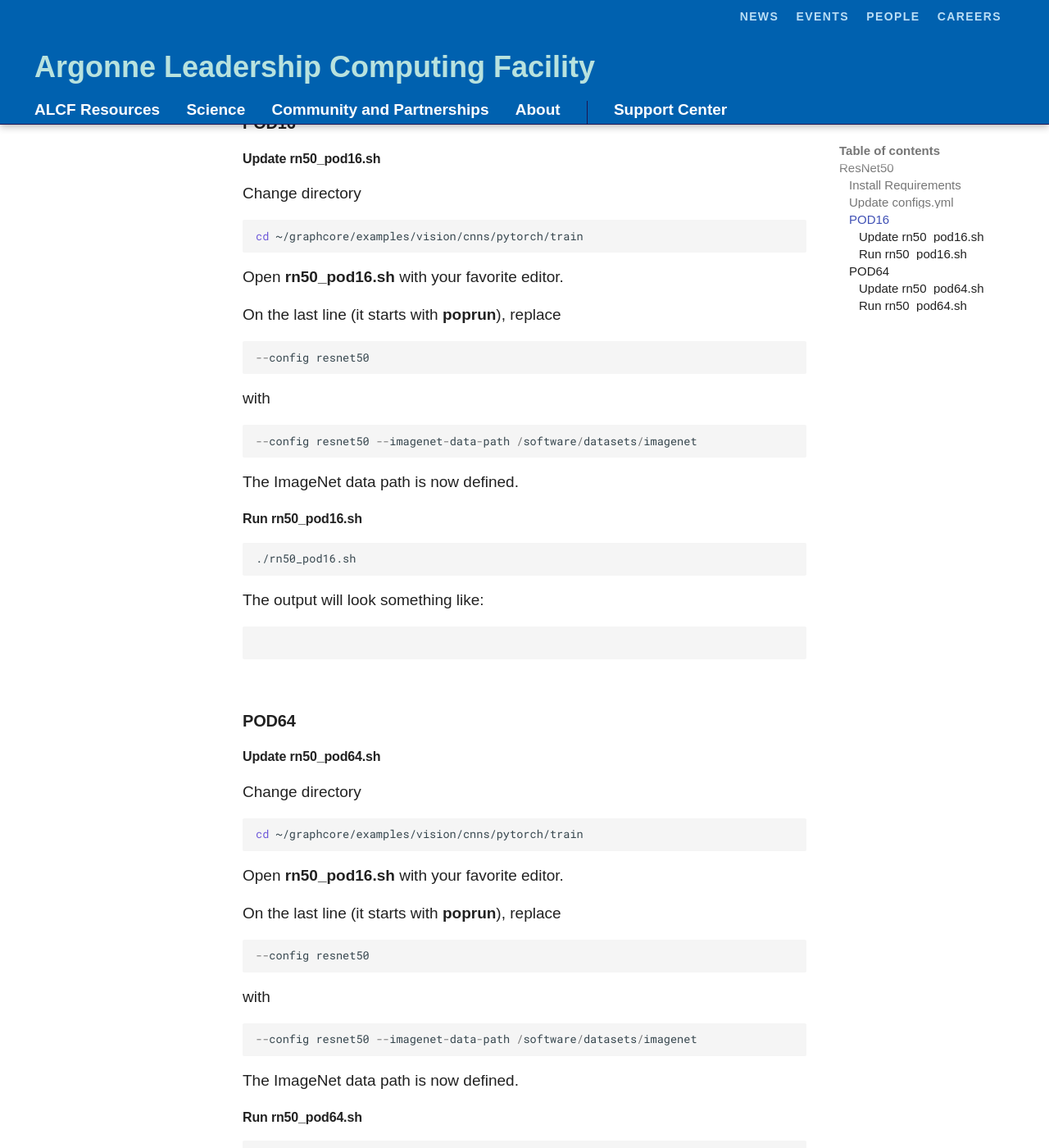
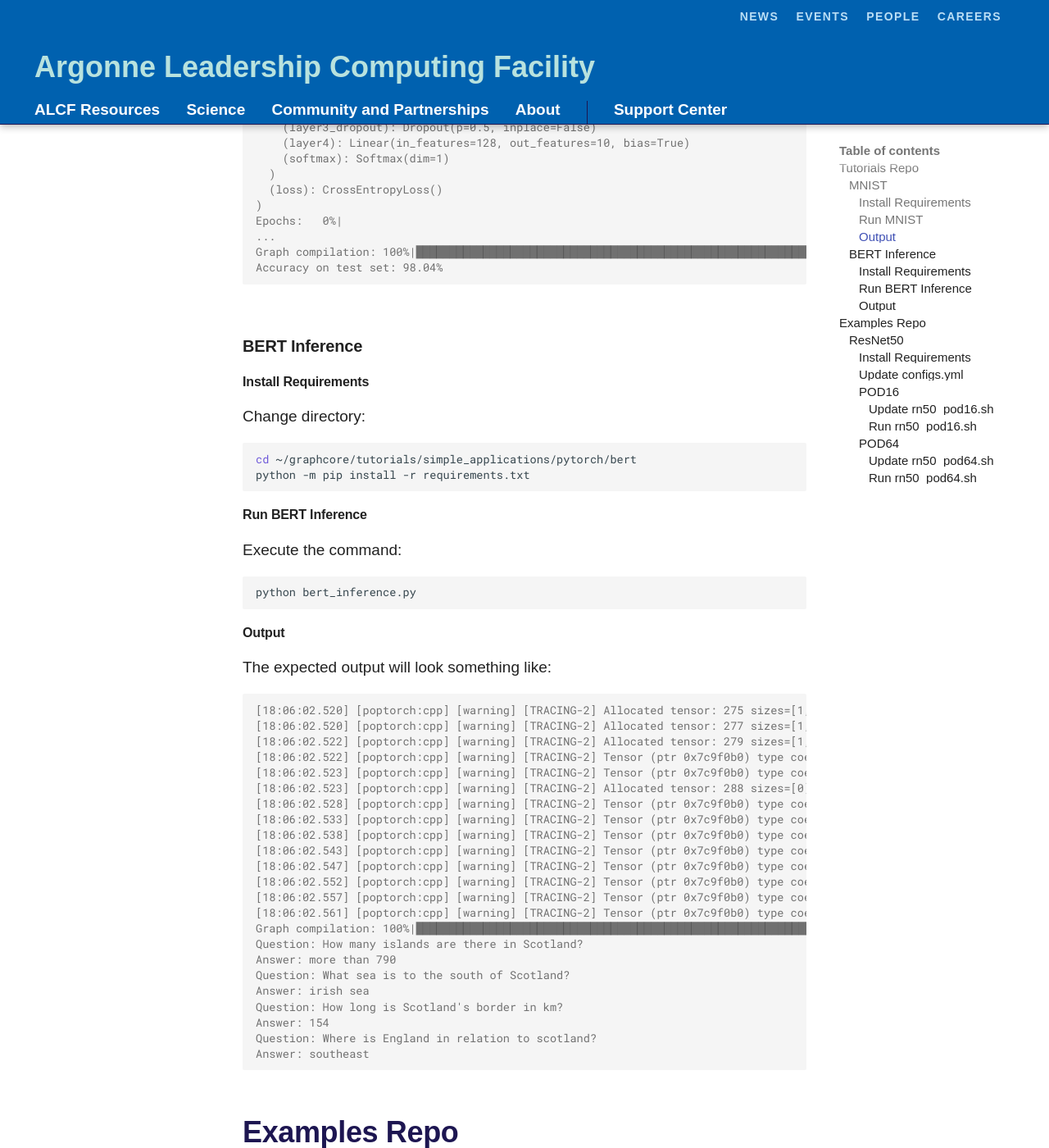
Before and after one commit to argonne-lcf/ai-testbed-userdocs, an MkDocs documentation site: the page built from docs/graphcore/Example-Programs.md, in a window 1280 px wide and 1400 px high, scrolled down 1367 px. Shown: the whole window at 82% size. Built offline with MkDocs 1.6.1 and Material for MkDocs 9.7.7, drawn with Linux system fonts in a browser that asks for light colours; some web fonts are replaced; comment, search, counter and statistics services are not loaded; some of the changed text lies outside the part shown.

Commit message:
Added GC tutorials repo examples.

````diff
--- a/docs/graphcore/Example-Programs.md
+++ b/docs/graphcore/Example-Programs.md
@@ -1,6 +1,119 @@
 # Example Programs
 
 For a Graphcore PyTorch tutorial see https://github.com/graphcore/tutorials/blob/master/tutorials/pytorch/basics/README.md.
+
+## Tutorials Repo
+
+Graphcore provides examples of some well-known AI applications in their repository at https://github.com/graphcore/tutorials.git.
+
+Clone the **tutorials** repository to your personal directory structure:
+
+```bash
+mkdir ~/graphcore
+cd ~/graphcore
+git clone https://github.com/graphcore/tutorials.git
+```
+
+### MNIST
+
+#### Install Requirements
+
+Change directory:
+
+```bash
+cd ~/graphcore/tutorials/simple_applications/pytorch/mnist
+python -m pip install -r requirements.txt
+```
+
+#### Run MNIST
+
+Execute the command:
+
+```bash
+python mnist_poptorch.py
+```
+
+#### Output
+
+The expected output will start with downloads followed by:
+
+```console
+TrainingModelWithLoss(
+  (model): Network(
+    (layer1): Block(
+      (conv): Conv2d(1, 32, kernel_size=(3, 3), stride=(1, 1))
+      (pool): MaxPool2d(kernel_size=2, stride=2, padding=0, dilation=1, ceil_mode=False)
+      (relu): ReLU()
+    )
+    (layer2): Block(
+      (conv): Conv2d(32, 64, kernel_size=(3, 3), stride=(1, 1))
+      (pool): MaxPool2d(kernel_size=2, stride=2, padding=0, dilation=1, ceil_mode=False)
+      (relu): ReLU()
+    )
+    (layer3): Linear(in_features=1600, out_features=128, bias=True)
+    (layer3_act): ReLU()
+    (layer3_dropout): Dropout(p=0.5, inplace=False)
+    (layer4): Linear(in_features=128, out_features=10, bias=True)
+    (softmax): Softmax(dim=1)
+  )
+  (loss): CrossEntropyLoss()
+)
+Epochs:   0%|
+...
+Graph compilation: 100%|████████████████████████████████████████████████████████████████████████████████████████████████| 100/100 [00:16<00:00]
+Accuracy on test set: 98.04%
+```
+
+### BERT Inference
+
+#### Install Requirements
+
+Change directory:
+
+```bash
+cd ~/graphcore/tutorials/simple_applications/pytorch/bert
+python -m pip install -r requirements.txt
+```
+
+#### Run BERT Inference
+
+Execute the command:
+
+```bash
+python bert_inference.py
+```
+
+#### Output
+
+The expected output will look something like:
+
+```console
+[18:06:02.520] [poptorch:cpp] [warning] [TRACING-2] Allocated tensor: 275 sizes=[1, 110], type=Int (type coerced from Long to Int)
+[18:06:02.520] [poptorch:cpp] [warning] [TRACING-2] Allocated tensor: 277 sizes=[1, 110], type=Int (type coerced from Long to Int)
+[18:06:02.522] [poptorch:cpp] [warning] [TRACING-2] Allocated tensor: 279 sizes=[1, 110], type=Int (type coerced from Long to Int)
+[18:06:02.522] [poptorch:cpp] [warning] [TRACING-2] Tensor (ptr 0x7c9f0b0) type coerced from Double to Float
+[18:06:02.523] [poptorch:cpp] [warning] [TRACING-2] Tensor (ptr 0x7c9f0b0) type coerced from Double to Float
+[18:06:02.523] [poptorch:cpp] [warning] [TRACING-2] Allocated tensor: 288 sizes=[0], type=Int (type coerced from Long to Int)
+[18:06:02.528] [poptorch:cpp] [warning] [TRACING-2] Tensor (ptr 0x7c9f0b0) type coerced from Double to Float
+[18:06:02.533] [poptorch:cpp] [warning] [TRACING-2] Tensor (ptr 0x7c9f0b0) type coerced from Double to Float
+[18:06:02.538] [poptorch:cpp] [warning] [TRACING-2] Tensor (ptr 0x7c9f0b0) type coerced from Double to Float
+[18:06:02.543] [poptorch:cpp] [warning] [TRACING-2] Tensor (ptr 0x7c9f0b0) type coerced from Double to Float
+[18:06:02.547] [poptorch:cpp] [warning] [TRACING-2] Tensor (ptr 0x7c9f0b0) type coerced from Double to Float
+[18:06:02.552] [poptorch:cpp] [warning] [TRACING-2] Tensor (ptr 0x7c9f0b0) type coerced from Double to Float
+[18:06:02.557] [poptorch:cpp] [warning] [TRACING-2] Tensor (ptr 0x7c9f0b0) type coerced from Double to Float
+[18:06:02.561] [poptorch:cpp] [warning] [TRACING-2] Tensor (ptr 0x7c9f0b0) type coerced from Double to Float
+Graph compilation: 100%|███████████████████████████████████████████████████████████████████████████████████████████████████████████████████| 100/100 [00:01<00:00]
+Question: How many islands are there in Scotland?
+Answer: more than 790
+Question: What sea is to the south of Scotland?
+Answer: irish sea
+Question: How long is Scotland's border in km?
+Answer: 154
+Question: Where is England in relation to scotland?
+Answer: southeast
+```
+
+## Examples Repo
 
 Graphcore provides examples of some well-known AI applications in their repository at https://github.com/graphcore/examples.git.
 
@@ -12,9 +125,9 @@
 git clone https://github.com/graphcore/examples.git
 ```
 
-## ResNet50
+### ResNet50
 
-### Install Requirements
+#### Install Requirements
 
 Change directory
 
@@ -24,7 +137,7 @@
 python -m pip install PyTurboJPEG
 ```
 
-### Update configs.yml
+#### Update configs.yml
 
 If necessary change directory:
 
@@ -50,9 +163,9 @@
 epoch: 20
 ```
 
-### POD16
+#### POD16
 
-#### Update rn50_pod16.sh
+##### Update rn50_pod16.sh
 
 Change directory
 
@@ -76,7 +189,7 @@
 
 The ImageNet data path is now defined.
 
-#### Run rn50_pod16.sh
+##### Run rn50_pod16.sh
 
 ```bash
 ./rn50_pod16.sh
@@ -92,9 +205,9 @@
 
 ```
 
-### POD64
+#### POD64
 
-#### Update rn50_pod64.sh
+##### Update rn50_pod64.sh
 
 Change directory
 
@@ -118,7 +231,7 @@
 
 The ImageNet data path is now defined.
 
-#### Run rn50_pod64.sh
+##### Run rn50_pod64.sh
 
 ```bash
 ./rn50_pod64.sh
````
